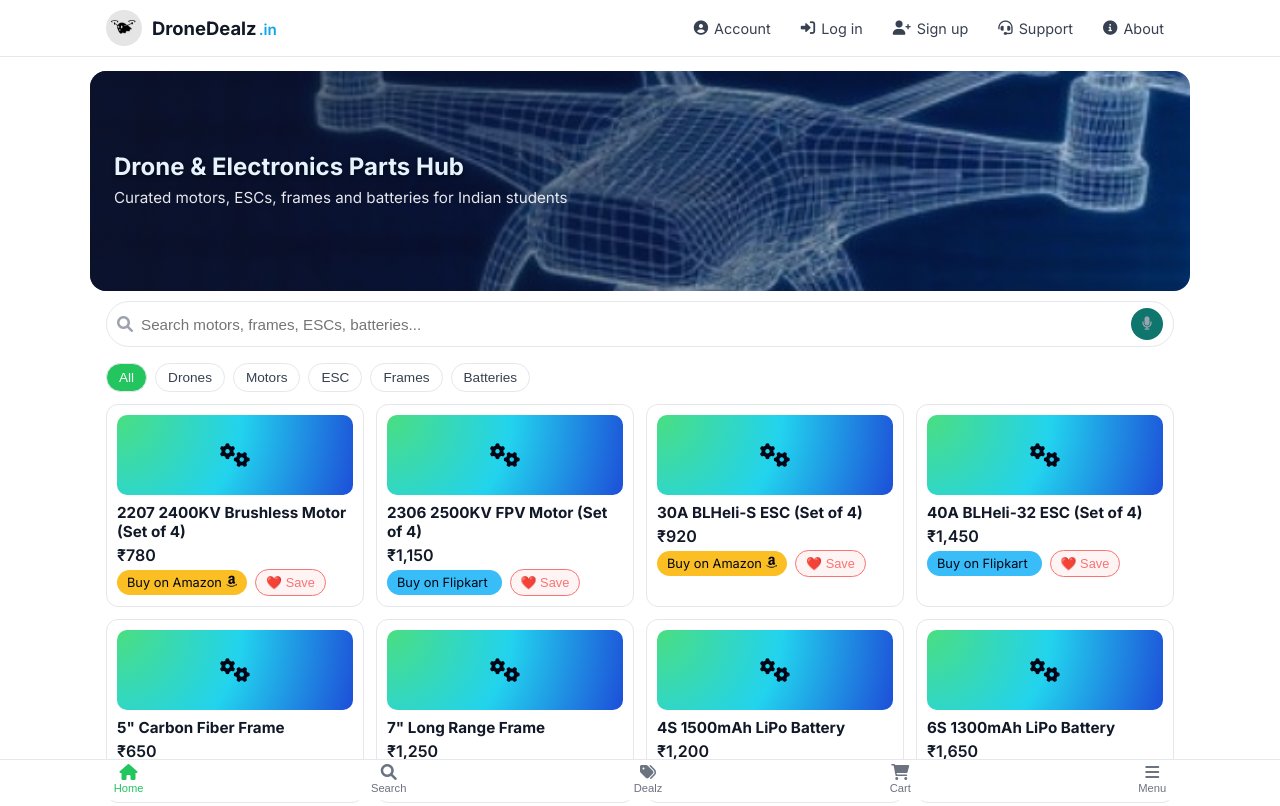
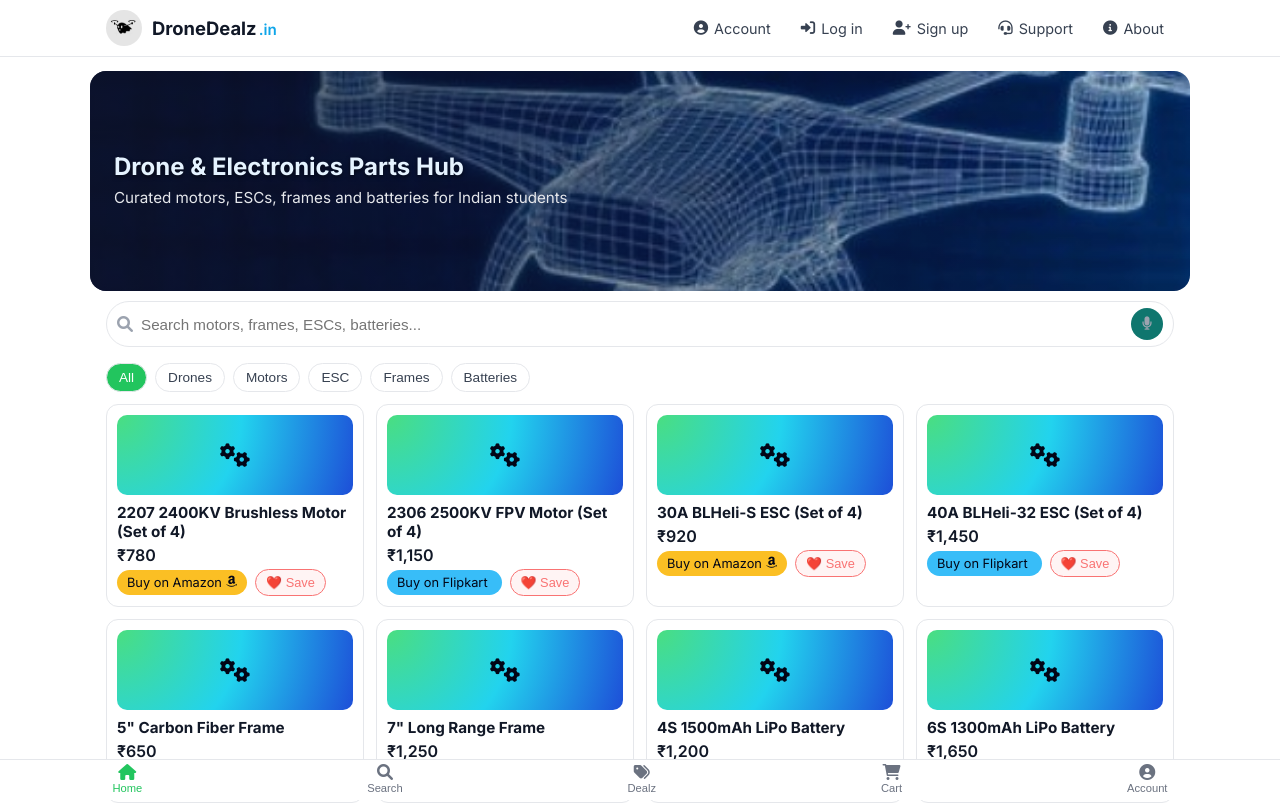
Before and after one commit to manoselvan077bb-alt/dronedealz.in, a plain HTML site: page index.html in a window 1280 px wide. Shown: the top 806 px of the page. Drawn offline with Linux system fonts and the light colour scheme; no server answers.

Commit message:
menu fixes

```diff
--- a/index.html
+++ b/index.html
@@ -218,11 +218,12 @@
       <i class="fas fa-shopping-cart"></i>
       <span>Cart</span>
     </button>
-    <button class="bottom-item" data-page="about">
-      <i class="fas fa-bars"></i>
-      <span>Menu</span>
-    </button>
-  </nav>
+      <button class="bottom-item" data-page="account">
+    <i class="fas fa-user-circle"></i>
+    <span>Account</span>
+  </button>
+</nav>
+
 
   <!-- Firebase SDKs -->
   <script src="https://www.gstatic.com/firebasejs/12.6.0/firebase-app-compat.js"></script>
```
